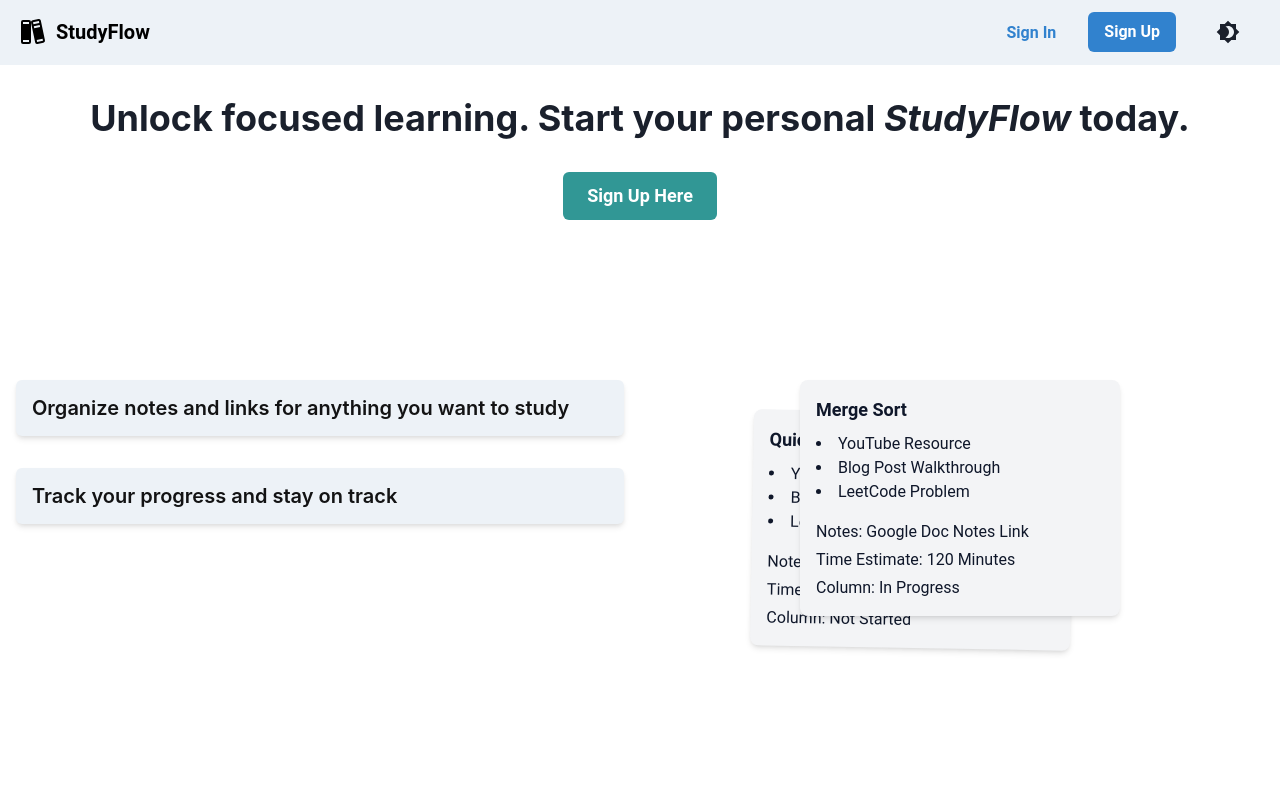
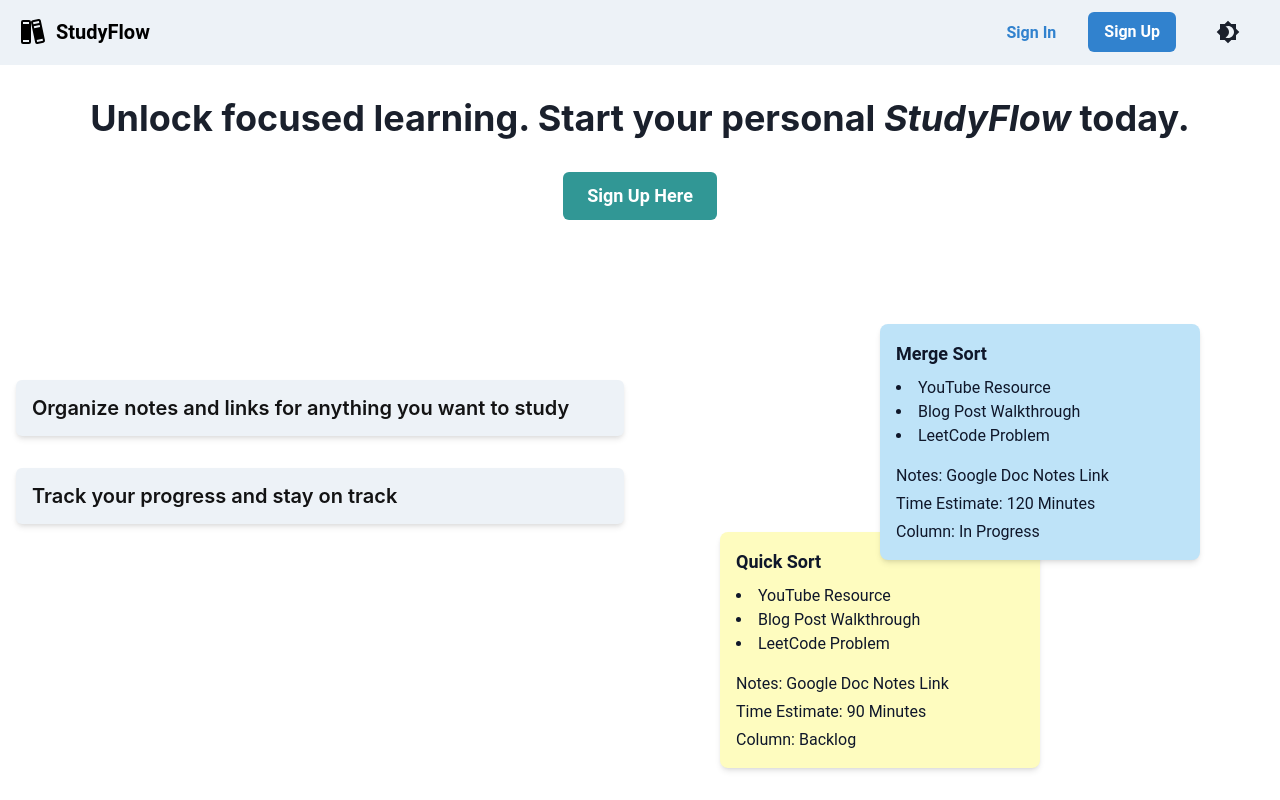
Before and after one commit to Alforoan/studyflow, a React (Vite) app in the folder client/: page / in a window 1280 px wide. Built offline with nearby package versions, Linux system fonts and the light colour scheme; no server answers; what bad-words would draw is missing.

Commit message:
fixed navbar overflow and cards centering on the landing page

```diff
--- a/client/src/App.tsx
+++ b/client/src/App.tsx
@@ -25,6 +25,8 @@ function App() {
   const { isAuthenticated, isLoading } = useAuth0();
   const { isAdmin } = useAuth();
 
+  const bgColor = useColorModeValue("white", "#313338");
+
   if (isLoading) {
     return <Loading isLoading={isLoading} />;
   }
@@ -35,7 +37,7 @@ function App() {
         <Box
           minH="100vh"
           fontFamily="Roboto, Helvetica, sans-serif"
-          bg={useColorModeValue("white", "#313338")}
+          bg={bgColor}
           className="transition-all duration-500 ease-in-out"
         >
           <Navbar />
--- a/client/src/components/Navbar.tsx
+++ b/client/src/components/Navbar.tsx
@@ -365,6 +365,7 @@ const Navbar: React.FC = () => {
                   colorScheme={"blue"}
                   size={"md"}
                   onClick={() => loginWithRedirect()}
+                  display={{ base: "none", md: "inline-flex" }}
                 >
                   Sign Up
                 </Button>
--- a/client/src/components/StackedCards.tsx
+++ b/client/src/components/StackedCards.tsx
@@ -3,9 +3,11 @@ import React from "react";
 
 const StackedCards: React.FC = () => {
   return (
-    <div className="relative flex justify-center items-center text-primaryText">
+    <div className="relative flex justify-center items-center text-primaryText pb-8">
       <div className="relative">
-        <div className="absolute z-0 transform rotate-1 bg-gray-100 p-4 w-80 shadow-md rounded-lg top-8 -left-12">
+        <div className="absolute z-0 transform p-4 lg:w-80 shadow-md rounded-lg top-12 -left-8 lg:-left-20 lg:top-32 md:w-80"
+        style={{ backgroundColor: "#FEFCBF" }}
+        >
           <h2 className="text-lg font-bold mb-2">Quick Sort</h2>
           <ul className="list-disc list-inside">
             <li>YouTube Resource</li>
@@ -14,9 +16,11 @@ const StackedCards: React.FC = () => {
           </ul>
           <p className="mt-4">Notes: Google Doc Notes Link</p>
           <p className="mt-1">Time Estimate: 90 Minutes</p>
-          <p className="mt-1">Column: Not Started</p>
+          <p className="mt-1">Column: Backlog</p>
         </div>
-        <div className="relative z-10 bg-gray-100 p-4 w-80 shadow-md rounded-lg">
+        <div className="relative z-10 p-4 lg:w-80 md:w-80 shadow-md rounded-lg -right-8 lg:-right-20 lg:-top-20"
+        style={{ backgroundColor: "#bee3f8" }}
+        >
           <h2 className="text-lg font-bold mb-2">Merge Sort</h2>
           <ul className="list-disc list-inside">
             <li>YouTube Resource</li>
--- a/client/src/pages/Landing.tsx
+++ b/client/src/pages/Landing.tsx
@@ -122,7 +122,7 @@ const Landing: React.FC = () => {
         </Stack>
 
         {/* Features and Stacked Cards on larger screens */}
-        <Grid templateColumns={{ base: "1fr", lg: "1fr 1fr" }} gap={8} mt={40}>
+        <Grid templateColumns={{ base: "1fr", lg: "1fr 1fr" }} gap={8} mt={{ base: 20, md: 32, lg: 40 }}>
           {/* Feature descriptions */}
           <GridItem>
             <Stack spacing={8}>
@@ -153,7 +153,7 @@ const Landing: React.FC = () => {
           </GridItem>
 
           {/* Stacked Cards Component */}
-          <GridItem>
+          <GridItem mt={{ base: 6 }}>
             <StackedCards />
           </GridItem>
         </Grid>
```
